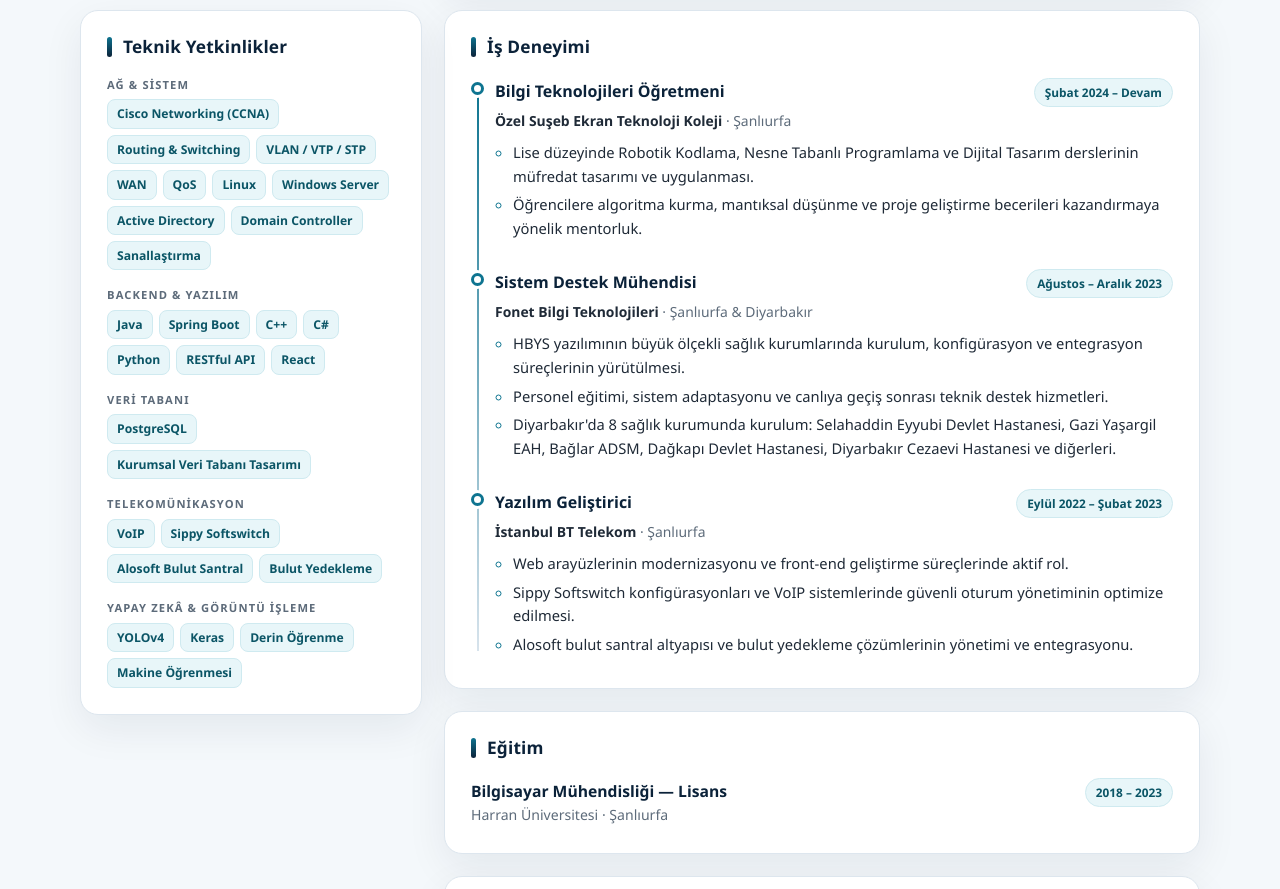
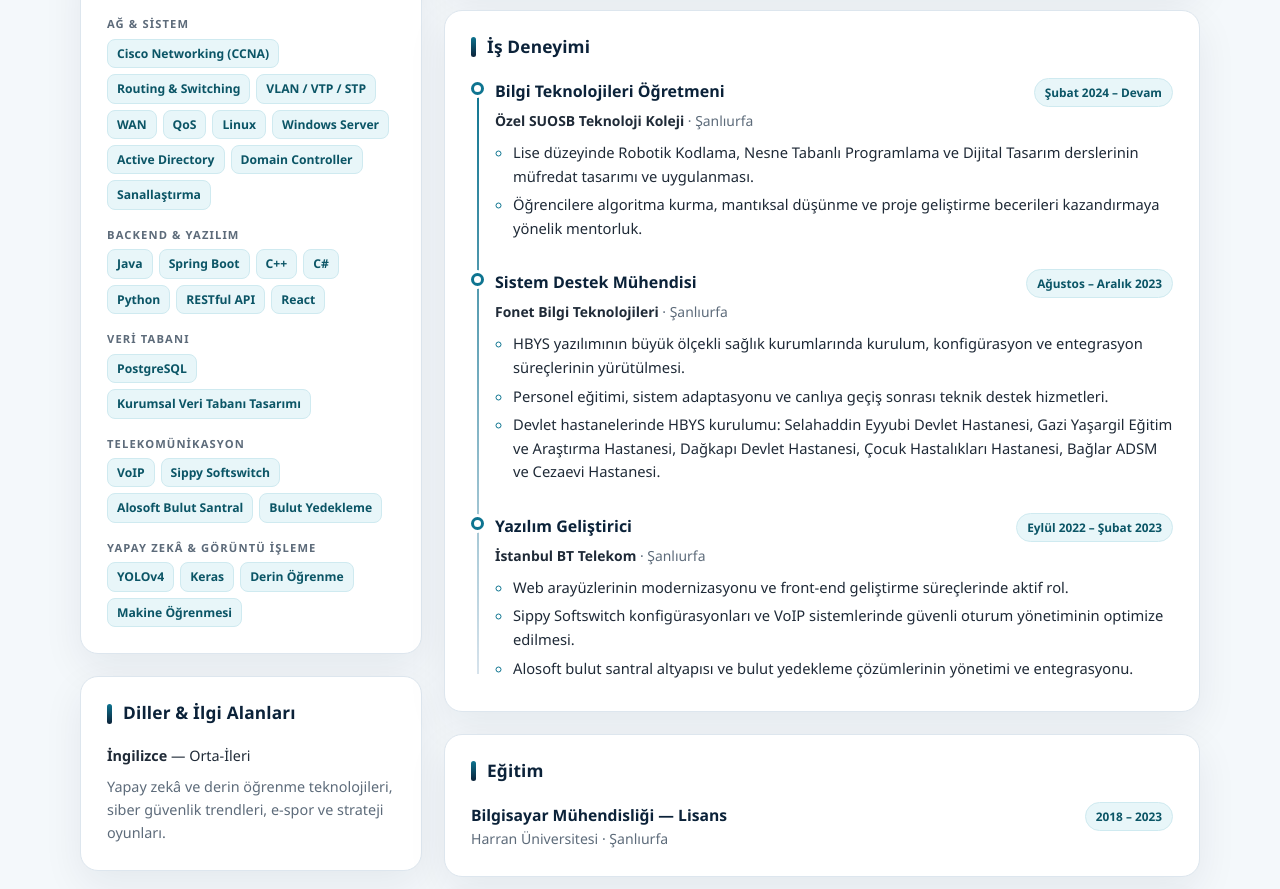
Before and after one commit to mehmetkmrcoglu/mehmetkmrcoglu.github.io, a plain HTML site: page index.html in a window 1280 px wide. Shown: the part 1012-1901 px from the top of the page. Drawn offline with Linux system fonts and the light colour scheme.

Commit message:
Firma adı ve hastane listesi düzeltildi, düzen güncellendi

```diff
--- a/index.html
+++ b/index.html
@@ -95,6 +95,7 @@
   </section>
 
   <div class="wrap layout">
+    <div class="col col-main">
     <section class="card" id="hakkimda">
       <h2>Hakkımda</h2>
       <p class="summary">Harran Üniversitesi Bilgisayar Mühendisliği mezunuyum. Yazılım geliştirme (Java / Spring Boot), sistem entegrasyonu ve ağ mimarileri alanlarında deneyim sahibiyim. Büyük ölçekli sağlık kurumlarında HBYS kurulum ve entegrasyonu, kurumsal Active Directory / Windows Server yönetimi, VoIP / Softswitch sistemleri ve Cisco ağ teknolojileri üzerinde çalıştım. Analitik düşünme, problem çözme ve takım çalışmasına yatkın bir mühendis olarak yazılım ve sistem mühendisliği alanlarında değer katmayı hedefliyorum.</p>
@@ -112,7 +113,7 @@
             <h3 class="job-title">Bilgi Teknolojileri Öğretmeni</h3>
             <span class="job-date">Şubat 2024 – Devam</span>
           </div>
-          <p class="job-company"><strong>Özel Suşeb Ekran Teknoloji Koleji</strong> · Şanlıurfa</p>
+          <p class="job-company"><strong>Özel SUOSB Teknoloji Koleji</strong> · Şanlıurfa</p>
           <ul class="bullets">
             <li>Lise düzeyinde Robotik Kodlama, Nesne Tabanlı Programlama ve Dijital Tasarım derslerinin müfredat tasarımı ve uygulanması.</li>
             <li>Öğrencilere algoritma kurma, mantıksal düşünme ve proje geliştirme becerileri kazandırmaya yönelik mentorluk.</li>
@@ -123,11 +124,11 @@
             <h3 class="job-title">Sistem Destek Mühendisi</h3>
             <span class="job-date">Ağustos – Aralık 2023</span>
           </div>
-          <p class="job-company"><strong>Fonet Bilgi Teknolojileri</strong> · Şanlıurfa &amp; Diyarbakır</p>
+          <p class="job-company"><strong>Fonet Bilgi Teknolojileri</strong> · Şanlıurfa</p>
           <ul class="bullets">
             <li>HBYS yazılımının büyük ölçekli sağlık kurumlarında kurulum, konfigürasyon ve entegrasyon süreçlerinin yürütülmesi.</li>
             <li>Personel eğitimi, sistem adaptasyonu ve canlıya geçiş sonrası teknik destek hizmetleri.</li>
-            <li>Diyarbakır'da 8 sağlık kurumunda kurulum: Selahaddin Eyyubi Devlet Hastanesi, Gazi Yaşargil EAH, Bağlar ADSM, Dağkapı Devlet Hastanesi, Diyarbakır Cezaevi Hastanesi ve diğerleri.</li>
+            <li>Devlet hastanelerinde HBYS kurulumu: Selahaddin Eyyubi Devlet Hastanesi, Gazi Yaşargil Eğitim ve Araştırma Hastanesi, Dağkapı Devlet Hastanesi, Çocuk Hastalıkları Hastanesi, Bağlar ADSM ve Cezaevi Hastanesi.</li>
           </ul>
         </li>
         <li class="timeline-item">
@@ -205,6 +206,26 @@
       </div>
     </section>
 
+    <section class="card" id="sertifikalar">
+      <h2>Kurslar &amp; Sertifikalar</h2>
+      <ul class="cert-list">
+        <li class="cert"><strong>Spring Boot</strong><span>AmigosCode · 2023</span></li>
+        <li class="cert"><strong>Yapay Zekâ Geliştirme Kampı (Java)</strong><span>Engin Demiroğ · 2022</span></li>
+        <li class="cert"><strong>Yazılım Geliştirme Kampı (C#)</strong><span>Engin Demiroğ · 2022</span></li>
+        <li class="cert"><strong>Etik Hacker Olma Kursu</strong><span>Atıl Samancıoğlu · 2021</span></li>
+        <li class="cert"><strong>Cisco CCNA 200-301</strong><span>Cemal Taner · 2021</span></li>
+        <li class="cert"><strong>Turkcell Geleceği Yazanlar Java 201</strong><span>Turkcell · 2024</span></li>
+        <li class="cert"><strong>Introduction to Python</strong><span>AK Banking School · 2024</span></li>
+        <li class="cert"><strong>Aygaz Derin Öğrenme Bootcamp</strong><span>Aygaz · 2023</span></li>
+        <li class="cert"><strong>Akbank Makine Öğrenmesi Bootcamp</strong><span>Akbank · 2023</span></li>
+        <li class="cert"><strong>Kurumsal Mimariler İçin Veri Tabanı Tasarımı</strong><span>2023</span></li>
+        <li class="cert"><strong>Turkcell Geleceği Yazanlar Java 101</strong><span>Turkcell · 2022</span></li>
+        <li class="cert"><strong>Siber Güvenliğe Giriş</strong><span>Cisco Network Academy · 2021</span></li>
+      </ul>
+    </section>
+    </div>
+
+    <div class="col col-side">
     <section class="card" id="yetkinlikler">
       <h2>Teknik Yetkinlikler</h2>
       <div class="skill-cols">
@@ -263,24 +284,6 @@
       </div>
     </section>
 
-    <section class="card" id="sertifikalar">
-      <h2>Kurslar &amp; Sertifikalar</h2>
-      <ul class="cert-list">
-        <li class="cert"><strong>Spring Boot</strong><span>AmigosCode · 2023</span></li>
-        <li class="cert"><strong>Yapay Zekâ Geliştirme Kampı (Java)</strong><span>Engin Demiroğ · 2022</span></li>
-        <li class="cert"><strong>Yazılım Geliştirme Kampı (C#)</strong><span>Engin Demiroğ · 2022</span></li>
-        <li class="cert"><strong>Etik Hacker Olma Kursu</strong><span>Atıl Samancıoğlu · 2021</span></li>
-        <li class="cert"><strong>Cisco CCNA 200-301</strong><span>Cemal Taner · 2021</span></li>
-        <li class="cert"><strong>Turkcell Geleceği Yazanlar Java 201</strong><span>Turkcell · 2024</span></li>
-        <li class="cert"><strong>Introduction to Python</strong><span>AK Banking School · 2024</span></li>
-        <li class="cert"><strong>Aygaz Derin Öğrenme Bootcamp</strong><span>Aygaz · 2023</span></li>
-        <li class="cert"><strong>Akbank Makine Öğrenmesi Bootcamp</strong><span>Akbank · 2023</span></li>
-        <li class="cert"><strong>Kurumsal Mimariler İçin Veri Tabanı Tasarımı</strong><span>2023</span></li>
-        <li class="cert"><strong>Turkcell Geleceği Yazanlar Java 101</strong><span>Turkcell · 2022</span></li>
-        <li class="cert"><strong>Siber Güvenliğe Giriş</strong><span>Cisco Network Academy · 2021</span></li>
-      </ul>
-    </section>
-
     <section class="card" id="diller">
       <h2>Diller &amp; İlgi Alanları</h2>
       <div class="lang">
@@ -311,6 +314,7 @@
       </ul>
       <p class="contact-note">CV'yi indirip A4 olarak yazdırabilirsiniz.</p>
     </section>
+    </div>
   </div>
 
   <p class="print-footer">Referanslar talep üzerine sunulur · komurcuogluu@hotmail.com · 0554 103 65 60 · github.com/mehmetkmrcoglu</p>
--- a/styles.css
+++ b/styles.css
@@ -172,28 +172,17 @@ h1 span { color: var(--teal); }
 
 /* ---------- Ana ızgara ---------- */
 .layout {
-  display: grid;
-  grid-template-columns: 342px minmax(0, 1fr);
-  grid-template-areas:
-    "iletisim hakkimda"
-    "yetkinlikler deneyim"
-    "yetkinlikler egitim"
-    "yetkinlikler stajlar"
-    "diller projeler"
-    "diller sertifikalar";
+  display: flex;
+  align-items: flex-start;
   gap: 22px;
   padding: 6px 0 72px;
-  align-items: start;
 }
-#iletisim { grid-area: iletisim; }
-#hakkimda { grid-area: hakkimda; }
-#yetkinlikler { grid-area: yetkinlikler; }
-#deneyim { grid-area: deneyim; }
-#egitim { grid-area: egitim; }
-#stajlar { grid-area: stajlar; }
-#diller { grid-area: diller; }
-#projeler { grid-area: projeler; }
-#sertifikalar { grid-area: sertifikalar; }
+.col { display: flex; flex-direction: column; gap: 22px; min-width: 0; }
+.col-main { flex: 1 1 auto; order: 2; }
+.col-side { flex: 0 0 342px; order: 1; }
+.col-side > #iletisim { order: 1; }
+.col-side > #yetkinlikler { order: 2; }
+.col-side > #diller { order: 3; }
 
 .card {
   background: var(--card); border: 1px solid var(--line);
@@ -335,7 +324,7 @@ h1 span { color: var(--teal); }
   .hero-grid { grid-template-columns: 1fr; gap: 34px; }
   h1 { font-size: clamp(2.4rem, 10vw, 3.2rem); }
   .layout { display: flex; flex-direction: column; gap: 18px; }
-  .layout > section { width: 100%; }
+  .col-main, .col-side { flex: 0 0 auto; width: 100%; order: 0; }
   .nav { display: none; }
   .project-grid, .cert-list { grid-template-columns: 1fr; }
 }
@@ -393,6 +382,7 @@ h1 span { color: var(--teal); }
 
   /* Tek sütun akış (sayfa kırılımı güvenli) */
   .layout { display: block; padding: 0; }
+  .col { display: block; gap: 0; }
   .card {
     box-shadow: none; border: none; border-radius: 0;
     padding: 0; background: transparent; margin: 0 0 4.2mm;
@@ -403,7 +393,9 @@ h1 span { color: var(--teal); }
   }
   .card h2::before { width: 1.4mm; height: 4.2mm; }
   #iletisim { display: none !important; }
-  #projeler { break-before: page; }
+  /* Sertifikalar uzun iki sütun; sayfa ortasında bölünmesin */
+  #sertifikalar { break-before: page; }
+  .cert-list { break-inside: avoid; }
   h2, h3 { break-after: avoid; }
 
   .summary { font-size: 8.9pt; }
```
Also changed, not shown: 1 other file.
